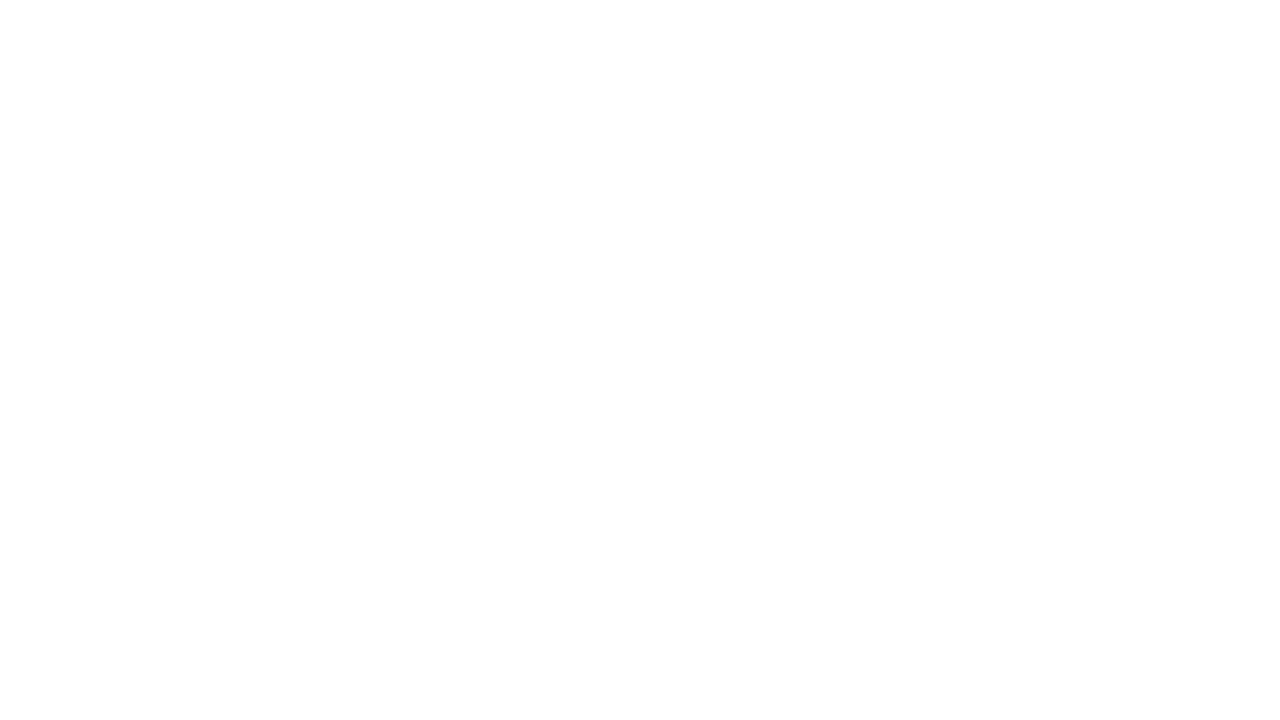
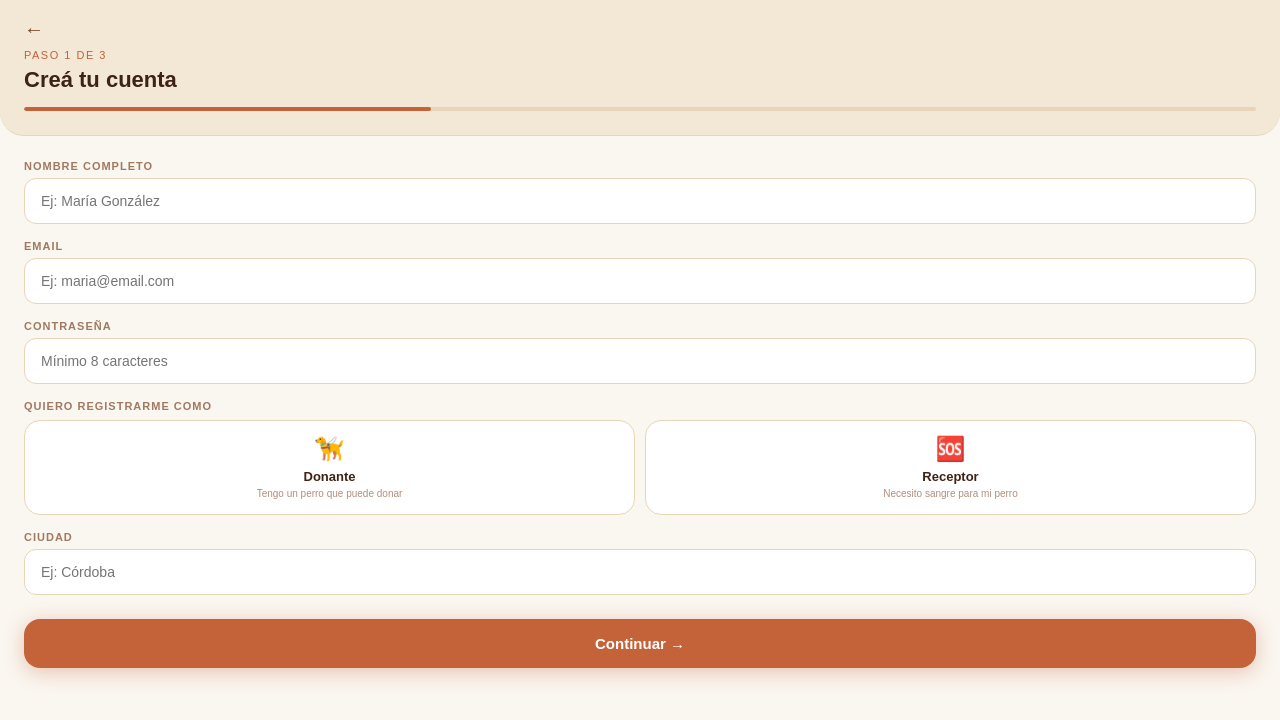
Before and after one commit to nadiamoon/Latido, a React (Vite) app: page /registro in a window 1280 px wide. Before the commit this address had no page. Shown: the top 720 px of the page. Built offline with nearby package versions, Linux system fonts and the light colour scheme.

Commit message:
agrego pantalla de registro

```diff
--- a/src/App.jsx
+++ b/src/App.jsx
@@ -2,6 +2,7 @@ import { BrowserRouter, Routes, Route } from 'react-router-dom'
 import Bienvenida from './pages/Bienvenida'
 import HomeDonante from './pages/HomeDonante'
 import Urgencia from './pages/Urgencia'
+import Registro from './pages/Registro'
 
 function App() {
   return (
@@ -10,6 +11,7 @@ function App() {
         <Route path="/" element={<Bienvenida />} />
         <Route path="/home" element={<HomeDonante />} />
         <Route path="/urgencia" element={<Urgencia />} />
+        <Route path="/registro" element={<Registro />} />
       </Routes>
     </BrowserRouter>
   )
--- a/src/pages/Bienvenida.jsx
+++ b/src/pages/Bienvenida.jsx
@@ -56,7 +56,7 @@ function Bienvenida() {
       </button>
 
       <button
-        onClick={() => navigate('/home')}
+        onClick={() => navigate('/registro')}
         style={{
           width: '100%',
           maxWidth: '320px',
--- /dev/null
+++ b/src/pages/Registro.jsx
@@ -0,0 +1,173 @@
+import { useNavigate } from 'react-router-dom'
+
+function Registro() {
+  const navigate = useNavigate()
+
+  return (
+    <div style={{
+      minHeight: '100vh',
+      background: '#FAF6F0',
+      fontFamily: 'sans-serif',
+      paddingBottom: '40px'
+    }}>
+
+      {/* HEADER */}
+      <div style={{
+        background: '#F2E8D5',
+        padding: '16px 24px 24px',
+        borderRadius: '0 0 24px 24px',
+        borderBottom: '1px solid #E8D5B7'
+      }}>
+        <div
+          onClick={() => navigate('/')}
+          style={{ fontSize: '20px', color: '#7A4528', marginBottom: '10px', cursor: 'pointer' }}>
+          ←
+        </div>
+        <div style={{ fontSize: '11px', fontWeight: '500', textTransform: 'uppercase', letterSpacing: '1.5px', color: '#C4623A', marginBottom: '6px' }}>
+          Paso 1 de 3
+        </div>
+        <div style={{ fontSize: '22px', fontWeight: '600', color: '#3D2314' }}>
+          Creá tu cuenta
+        </div>
+        {/* BARRA DE PROGRESO */}
+        <div style={{ marginTop: '14px', height: '4px', background: '#E8D5B7', borderRadius: '4px', overflow: 'hidden' }}>
+          <div style={{ height: '100%', width: '33%', background: '#C4623A', borderRadius: '4px' }}></div>
+        </div>
+      </div>
+
+      {/* FORMULARIO */}
+      <div style={{ padding: '24px', display: 'flex', flexDirection: 'column', gap: '16px' }}>
+
+        {/* NOMBRE */}
+        <div style={{ display: 'flex', flexDirection: 'column', gap: '6px' }}>
+          <div style={{ fontSize: '11px', fontWeight: '600', textTransform: 'uppercase', letterSpacing: '1px', color: '#7A4528', opacity: 0.7 }}>
+            Nombre completo
+          </div>
+          <input
+            type="text"
+            placeholder="Ej: María González"
+            style={{
+              background: 'white',
+              border: '1.5px solid #E8D5B7',
+              borderRadius: '12px',
+              padding: '14px 16px',
+              fontSize: '14px',
+              color: '#3D2314',
+              fontFamily: 'sans-serif',
+              outline: 'none',
+              width: '100%'
+            }}
+          />
+        </div>
+
+        {/* EMAIL */}
+        <div style={{ display: 'flex', flexDirection: 'column', gap: '6px' }}>
+          <div style={{ fontSize: '11px', fontWeight: '600', textTransform: 'uppercase', letterSpacing: '1px', color: '#7A4528', opacity: 0.7 }}>
+            Email
+          </div>
+          <input
+            type="email"
+            placeholder="Ej: maria@email.com"
+            style={{
+              background: 'white',
+              border: '1.5px solid #E8D5B7',
+              borderRadius: '12px',
+              padding: '14px 16px',
+              fontSize: '14px',
+              color: '#3D2314',
+              fontFamily: 'sans-serif',
+              outline: 'none',
+              width: '100%'
+            }}
+          />
+        </div>
+
+        {/* CONTRASEÑA */}
+        <div style={{ display: 'flex', flexDirection: 'column', gap: '6px' }}>
+          <div style={{ fontSize: '11px', fontWeight: '600', textTransform: 'uppercase', letterSpacing: '1px', color: '#7A4528', opacity: 0.7 }}>
+            Contraseña
+          </div>
+          <input
+            type="password"
+            placeholder="Mínimo 8 caracteres"
+            style={{
+              background: 'white',
+              border: '1.5px solid #E8D5B7',
+              borderRadius: '12px',
+              padding: '14px 16px',
+              fontSize: '14px',
+              color: '#3D2314',
+              fontFamily: 'sans-serif',
+              outline: 'none',
+              width: '100%'
+            }}
+          />
+        </div>
+
+        {/* ROL */}
+        <div style={{ display: 'flex', flexDirection: 'column', gap: '8px' }}>
+          <div style={{ fontSize: '11px', fontWeight: '600', textTransform: 'uppercase', letterSpacing: '1px', color: '#7A4528', opacity: 0.7 }}>
+            Quiero registrarme como
+          </div>
+          <div style={{ display: 'flex', gap: '10px' }}>
+            {[['🦮', 'Donante', 'Tengo un perro que puede donar'], ['🆘', 'Receptor', 'Necesito sangre para mi perro']].map(([icon, rol, desc]) => (
+              <div key={rol} style={{
+                flex: 1, background: 'white', border: '1.5px solid #E8D5B7',
+                borderRadius: '16px', padding: '14px 10px', textAlign: 'center',
+                cursor: 'pointer'
+              }}>
+                <div style={{ fontSize: '24px', marginBottom: '6px' }}>{icon}</div>
+                <div style={{ fontSize: '13px', fontWeight: '600', color: '#3D2314' }}>{rol}</div>
+                <div style={{ fontSize: '10px', color: '#7A4528', opacity: 0.6, marginTop: '3px', lineHeight: 1.3 }}>{desc}</div>
+              </div>
+            ))}
+          </div>
+        </div>
+
+        {/* CIUDAD */}
+        <div style={{ display: 'flex', flexDirection: 'column', gap: '6px' }}>
+          <div style={{ fontSize: '11px', fontWeight: '600', textTransform: 'uppercase', letterSpacing: '1px', color: '#7A4528', opacity: 0.7 }}>
+            Ciudad
+          </div>
+          <input
+            type="text"
+            placeholder="Ej: Córdoba"
+            style={{
+              background: 'white',
+              border: '1.5px solid #E8D5B7',
+              borderRadius: '12px',
+              padding: '14px 16px',
+              fontSize: '14px',
+              color: '#3D2314',
+              fontFamily: 'sans-serif',
+              outline: 'none',
+              width: '100%'
+            }}
+          />
+        </div>
+
+        {/* BOTON */}
+        <button
+          onClick={() => navigate('/home')}
+          style={{
+            width: '100%',
+            padding: '16px',
+            background: '#C4623A',
+            color: 'white',
+            border: 'none',
+            borderRadius: '16px',
+            fontSize: '15px',
+            fontWeight: '600',
+            cursor: 'pointer',
+            marginTop: '8px',
+            boxShadow: '0 4px 20px rgba(196,98,58,0.35)'
+          }}>
+          Continuar →
+        </button>
+
+      </div>
+    </div>
+  )
+}
+
+export default Registro
```
